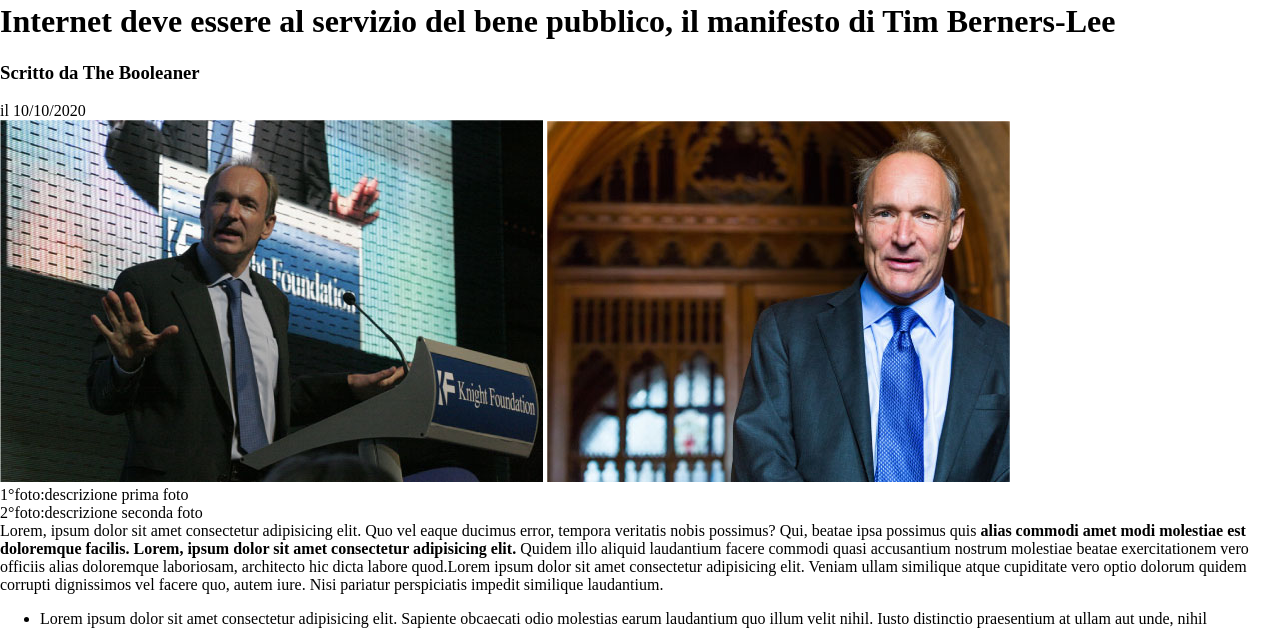
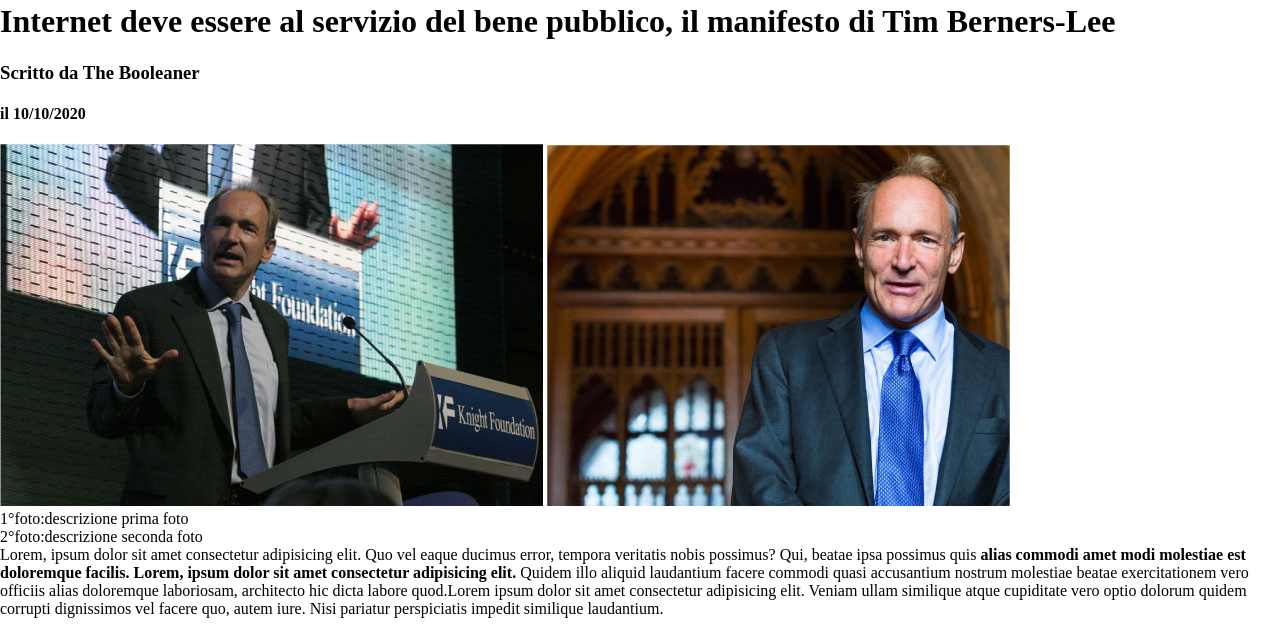
Before and after one commit to MarcoPercolla/html-css-booleaner, a plain HTML site: page index.html in a window 1280 px wide. Shown: the part 93-722 px from the top of the page. Drawn offline with Linux system fonts and the light colour scheme.

```diff
--- a/index.html
+++ b/index.html
@@ -19,7 +19,7 @@
         <!--inizio titolo e info-->
         <h1>Internet deve essere al servizio del bene pubblico, il manifesto di Tim Berners-Lee</h1>
         <h3>Scritto da <span>The Booleaner</span></h3>
-        <div>il 10/10/2020</div>
+        <h4>il 10/10/2020</h4>
         <!--inizio titolo e info-->
 
         <!--inizio foto e descrizioni-->
```
Also changed, not shown: 1 other file.
